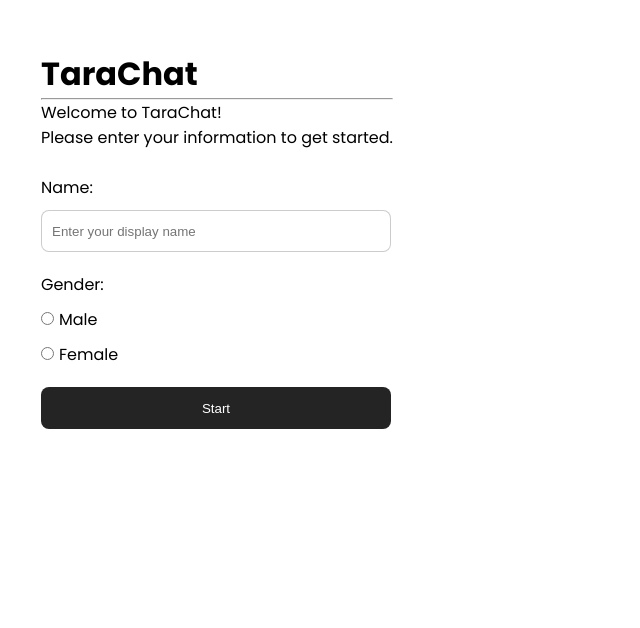
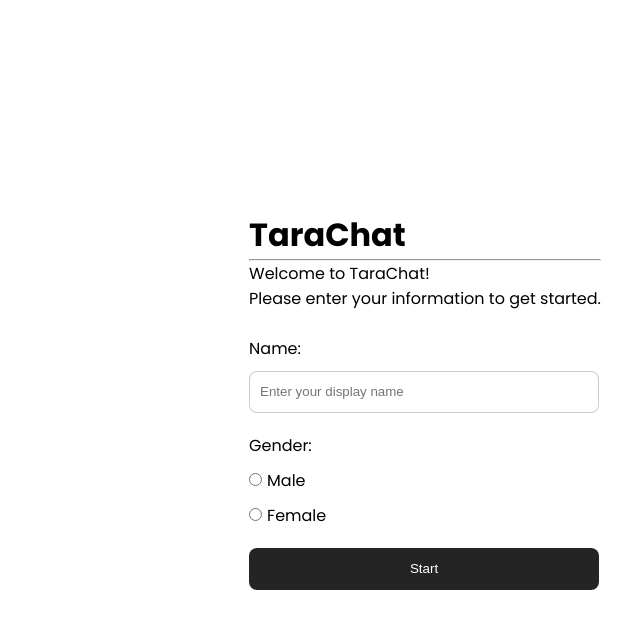
Before and after one commit to ericsmslvdr/quick-chat, a React (Vite) app in the folder client/: page / in a window 1280 px wide. Shown: the top 628 px of the page, without its empty margins (215-855 px from the left). Built offline with nearby package versions, Linux system fonts and the light colour scheme; the HTML template or start-up script is replaced by a standard one.

Commit message:
style: Center div

```diff
--- a/client/src/components/ui/home/HomeContent.tsx
+++ b/client/src/components/ui/home/HomeContent.tsx
@@ -1,8 +1,9 @@
+import style from './home.module.css';
 import CreateProfileForm from '../form/CreateProfileForm';
 
 const HomeDescription = () => {
     return (
-        <div>
+        <div className={style["home-container"]}>
             <h1>TaraChat</h1>
             <hr />
             <p>Welcome to TaraChat! <br />Please enter your information to get started.</p>
--- /dev/null
+++ b/client/src/components/ui/home/home.module.css
@@ -0,0 +1,3 @@
+.home-container {
+    margin: auto;
+}
```
